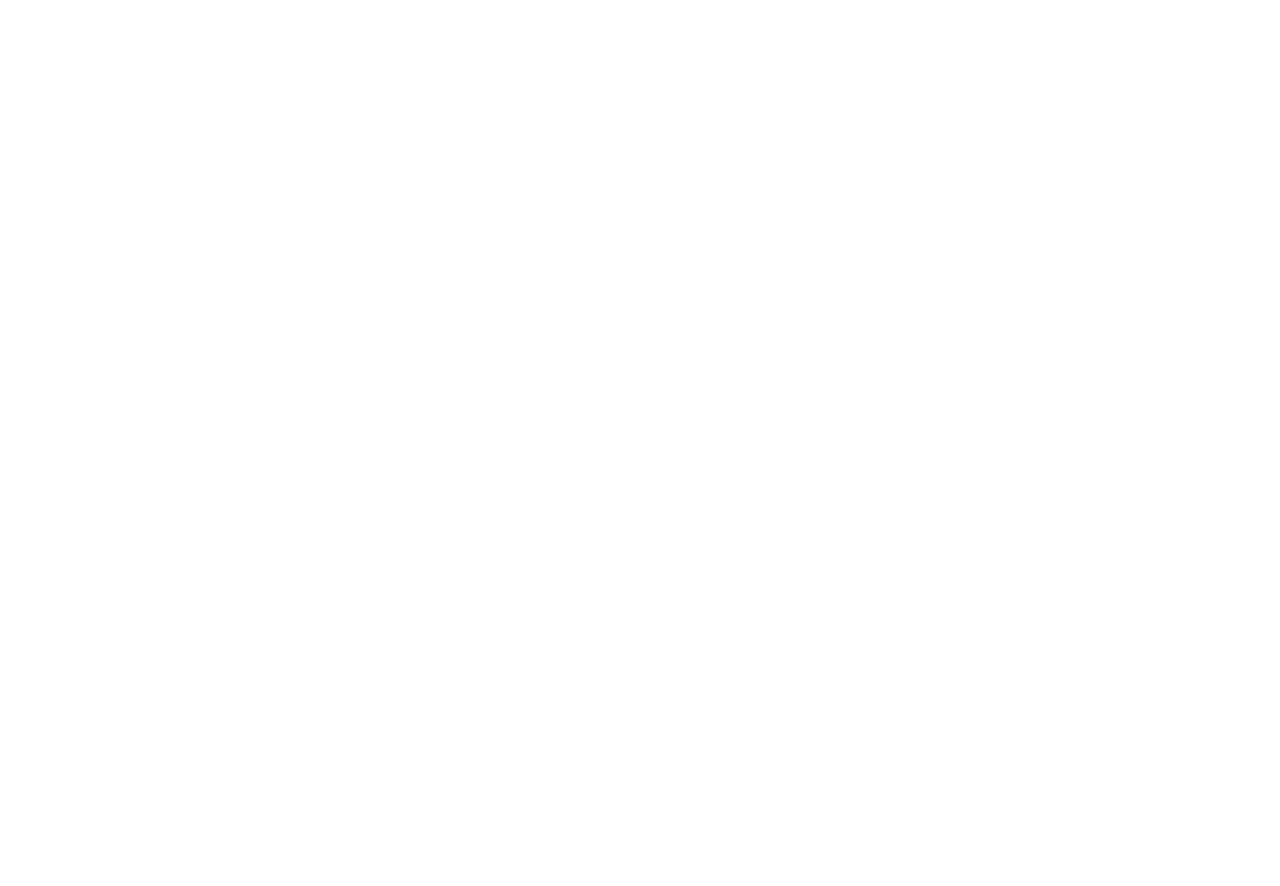
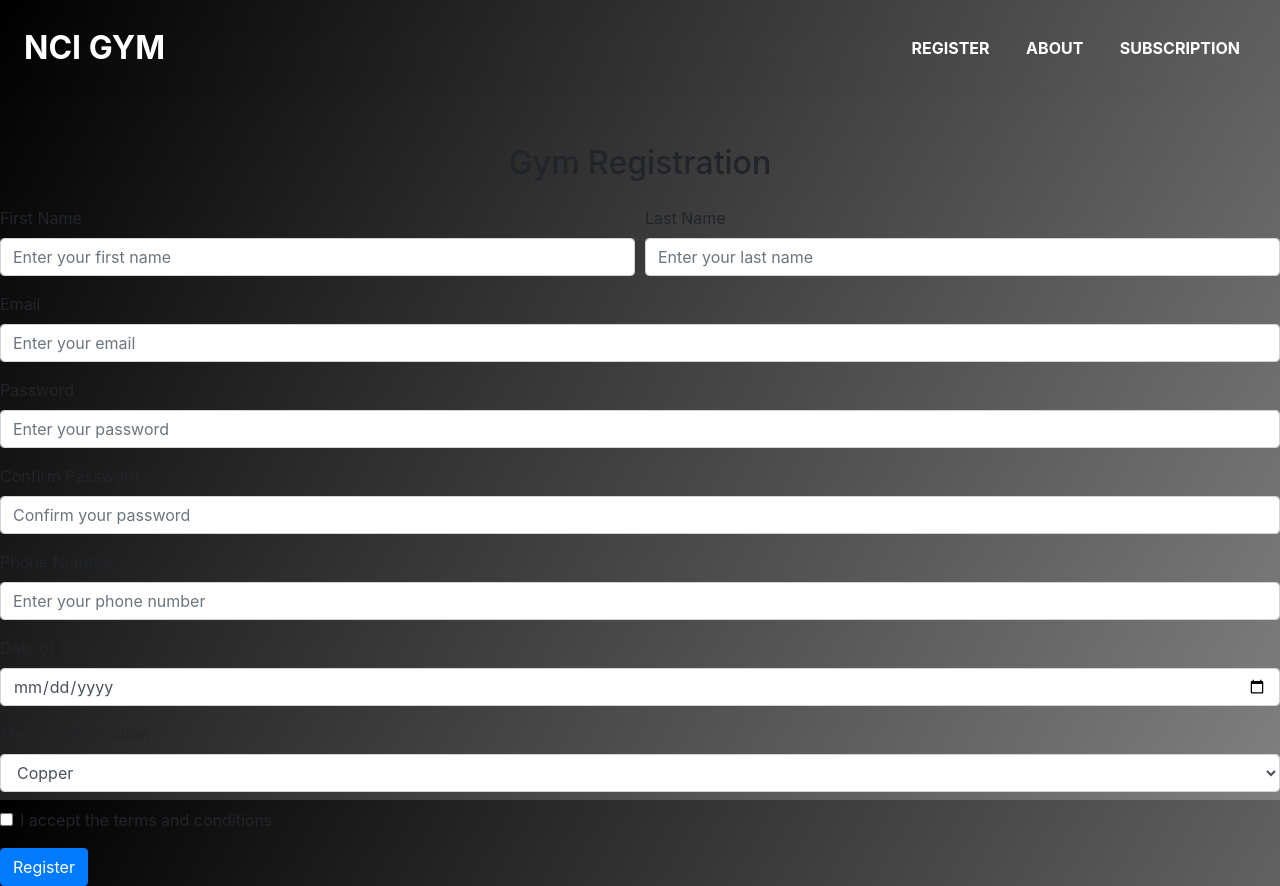
Before and after one commit to lmartins18/NCIWebDevProject, a plain HTML site: page Pages/Register.html in a window 1280 px wide. Before the commit the page ends 800 px from the top, so only its background shows below. Drawn offline with nearby package versions, Linux system fonts and the light colour scheme.

Commit message:
rename "Pages" folder

```diff
--- a/Pages/Register.html
+++ b/Pages/Register.html
@@ -1,12 +1,132 @@
 <!DOCTYPE html>
 <html lang="en">
-<head>
-  <meta charset="UTF-8">
-  <meta http-equiv="X-UA-Compatible" content="IE=edge">
-  <meta name="viewport" content="width=device-width, initial-scale=1.0">
-  <title>Document</title>
-</head>
-<body>
-
-</body>
+  <head>
+    <meta charset="UTF-8" />
+    <meta http-equiv="X-UA-Compatible" content="IE=edge" />
+    <meta name="viewport" content="width=device-width, initial-scale=1.0" />
+    <title>National College of Ireland Gym - Register</title>
+    <link rel="stylesheet" href="./../css/style.css" />
+    <!-- Bootstrap -->
+    <link
+      rel="stylesheet"
+      href="https://cdn.jsdelivr.net/npm/bootstrap@4.3.1/dist/css/bootstrap.min.css"
+      integrity="sha384-ggOyR0iXCbMQv3Xipma34MD+dH/1fQ784/j6cY/iJTQUOhcWr7x9JvoRxT2MZw1T"
+      crossorigin="anonymous"
+    />
+    <script
+      src="https://code.jquery.com/jquery-3.3.1.slim.min.js"
+      integrity="sha384-q8i/X+965DzO0rT7abK41JStQIAqVgRVzpbzo5smXKp4YfRvH+8abtTE1Pi6jizo"
+      crossorigin="anonymous"
+    ></script>
+    <script
+      src="https://cdn.jsdelivr.net/npm/popper.js@1.14.7/dist/umd/popper.min.js"
+      integrity="sha384-UO2eT0CpHqdSJQ6hJty5KVphtPhzWj9WO1clHTMGa3JDZwrnQq4sF86dIHNDz0W1"
+      crossorigin="anonymous"
+    ></script>
+    <script
+      src="https://cdn.jsdelivr.net/npm/bootstrap@4.3.1/dist/js/bootstrap.min.js"
+      integrity="sha384-JjSmVgyd0p3pXB1rRibZUAYoIIy6OrQ6VrjIEaFf/nJGzIxFDsf4x0xIM+B07jRM"
+      crossorigin="anonymous"
+    ></script>
+    <!-- End of bootstrap -->
+  </head>
+  <body>
+    <nav
+      class="head-navigation w-100 position-sticky top-0 d-flex align-items-center p-4 backdrop-filter mb-5"
+    >
+      <a href="../index.html" class="site-logo link-light">NCI GYM</a>
+      <ul class="my-auto">
+        <li><a href="./register.html">Register</a></li>
+        <li><a href="./about.html">About</a></li>
+        <li><a href="./subscription.html">Subscription</a></li>
+      </ul>
+    </nav>
+    <form>
+      <h2 class="text-center mb-4">Gym Registration</h2>
+      <div class="form-row">
+        <div class="form-group col-md-6">
+          <label for="firstName">First Name</label>
+          <input
+            type="text"
+            class="form-control"
+            id="firstName"
+            placeholder="Enter your first name"
+            required
+          />
+        </div>
+        <div class="form-group col-md-6">
+          <label for="lastName">Last Name</label>
+          <input
+            type="text"
+            class="form-control"
+            id="lastName"
+            placeholder="Enter your last name"
+            required
+          />
+        </div>
+      </div>
+      <div class="form-group">
+        <label for="email">Email</label>
+        <input
+          type="email"
+          class="form-control"
+          id="email"
+          placeholder="Enter your email"
+          required
+        />
+      </div>
+      <div class="form-group">
+        <label for="password">Password</label>
+        <input
+          type="password"
+          class="form-control"
+          id="password"
+          placeholder="Enter your password"
+          required
+        />
+      </div>
+      <div class="form-group">
+        <label for="confirmPassword">Confirm Password</label>
+        <input
+          type="password"
+          class="form-control"
+          id="confirmPassword"
+          placeholder="Confirm your password"
+          required
+        />
+      </div>
+      <div class="form-group">
+        <label for="phoneNumber">Phone Number</label>
+        <input
+          type="tel"
+          class="form-control"
+          id="phoneNumber"
+          placeholder="Enter your phone number"
+          required
+        />
+      </div>
+      <div class="form-group">
+        <label for="dob">Date of Birth</label>
+        <input type="date" class="form-control" id="dob" required />
+      </div>
+      <div class="form-group">
+        <label for="membership">Membership Option</label>
+        <select class="form-control" id="membership" required>
+          <option value="copper">Copper</option>
+          <option value="silver">Silver</option>
+          <option value="gold">Gold</option>
+          <option value="titanium">Titanium</option>
+        </select>
+      </div>
+      <div class="form-group">
+        <div class="form-check">
+          <input class="form-check-input" type="checkbox" id="terms" required />
+          <label class="form-check-label" for="terms">
+            I accept the terms and conditions
+          </label>
+        </div>
+      </div>
+      <button type="submit" class="btn btn-primary">Register</button>
+    </form>
+  </body>
 </html>
```
Also changed, not shown: Pages/about.html (+4 -4 lines), Pages/subscription.html (+40 -11 lines).
